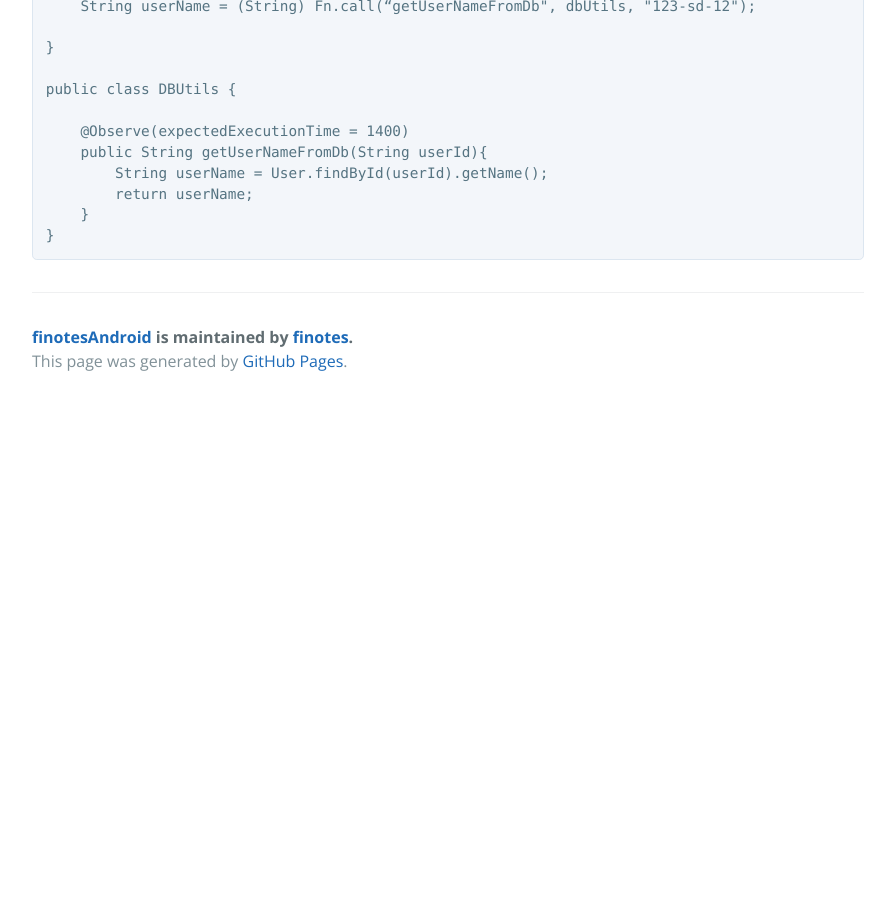
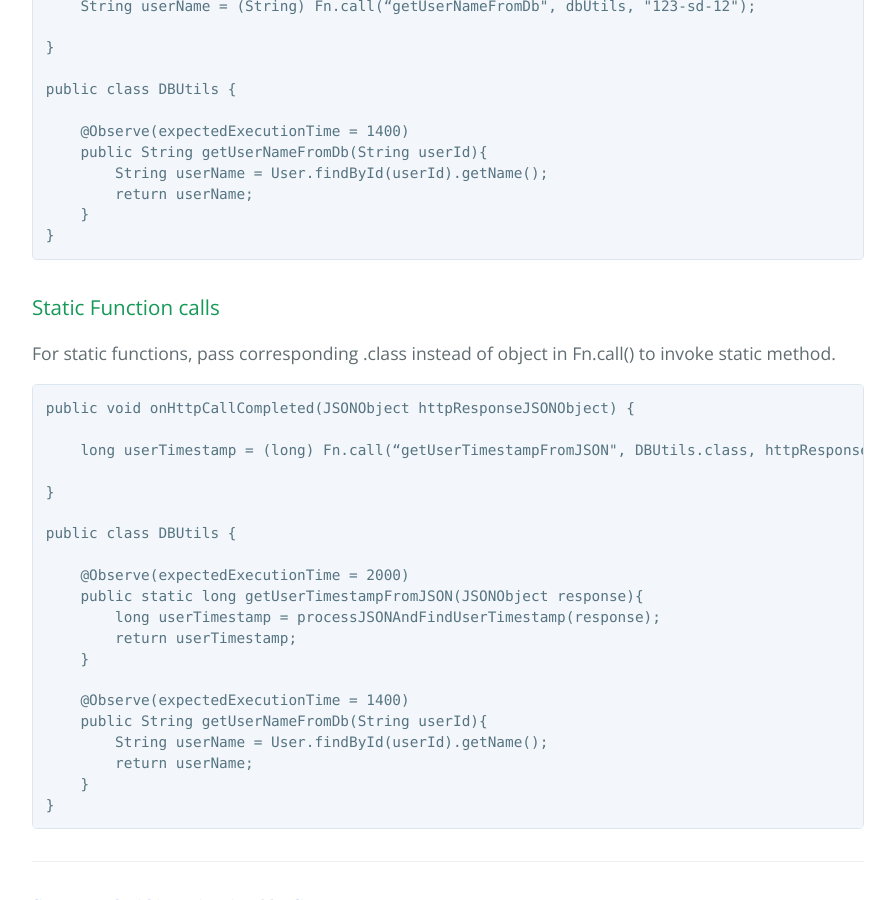
Before and after one commit to finotes/finotes.github.io, a Jekyll site: the page built from _posts/2018-01-19-android-java-docs.md, in a window 1280 px wide and 900 px high, scrolled down 7144 px. Shown: the whole window, without its empty margins (192-1087 px from the left). Built offline with Jekyll 4.4.1, drawn with Linux system fonts in a browser that asks for light colours; before the commit the page ends 7549 px from its top, so only the background shows below that.

Commit message:
Update 2018-01-19-android-java-docs.md

````diff
--- a/_posts/2018-01-19-android-java-docs.md
+++ b/_posts/2018-01-19-android-java-docs.md
@@ -299,3 +299,30 @@ public class DBUtils {
     }
 }
 ```
+
+### Static Function calls
+
+For static functions, pass corresponding .class instead of object in Fn.call() to invoke static method.
+
+```Java
+public void onHttpCallCompleted(JSONObject httpResponseJSONObject) {
+
+    long userTimestamp = (long) Fn.call(“getUserTimestampFromJSON", DBUtils.class, httpResponseJSONObject);
+
+}
+
+public class DBUtils {
+
+    @Observe(expectedExecutionTime = 2000)
+    public static long getUserTimestampFromJSON(JSONObject response){
+        long userTimestamp = processJSONAndFindUserTimestamp(response);
+        return userTimestamp;
+    }
+
+    @Observe(expectedExecutionTime = 1400)
+    public String getUserNameFromDb(String userId){
+        String userName = User.findById(userId).getName();
+        return userName;
+    }
+}
+```
````
